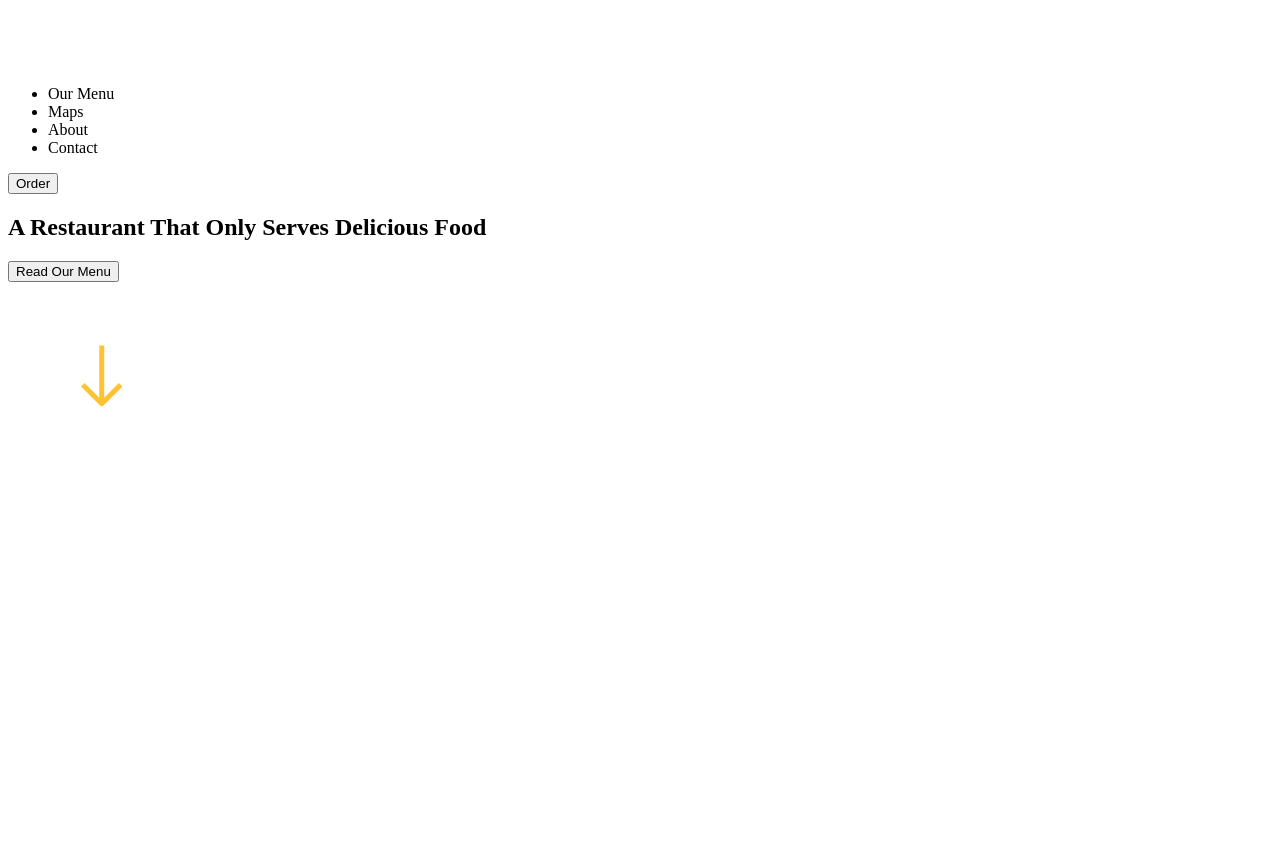
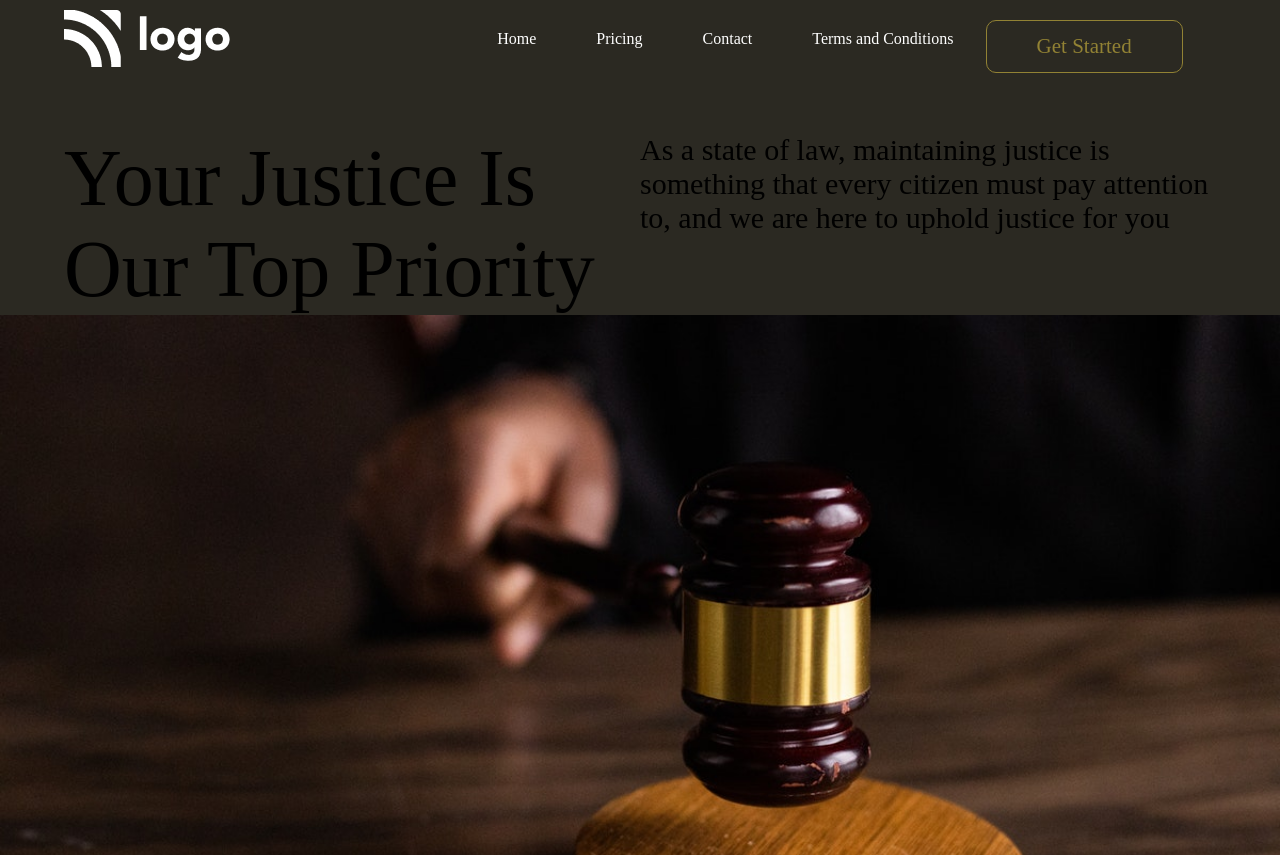
Before and after one commit to sanjayyadavsky/live-class-project-3, a plain HTML site: page index.html in a window 1280 px wide. Before the commit the page ends 800 px from the top, so only its background shows below. Drawn offline with Linux system fonts and the light colour scheme; a web font is replaced by a local one.

Commit message:
final update

```diff
--- a/index.html
+++ b/index.html
@@ -22,39 +22,37 @@
     <title>Document</title>
   </head>
   <body>
+      <nav class="navbar clearfix{">
         <div class="container">
-      <section aria-label="navbar">
-        <nav class="navbar">
-          <div>
-            <img src="./assets/white-logo.png" alt="logo" class="logo" />
+        <div class="logo nav-item">
+          <img src="./assets/white-logo.png" alt="">
         </div>
-          <div>
-            <ul class="list">
-              <li class="list-item">Our Menu</li>
-              <li class="list-item">Maps</li>
-              <li class="list-item">About</li>
-              <li class="list-item">Contact</li>
+        <div class="nav-item">
+          <ul>
+            <li>Home</li>
+            <li>Pricing</li>
+            <li>Contact</li>
+            <li>Terms and Conditions</li>
           </ul>
         </div>
-          <div>
-            <button class="button-small">Order</button>
+        <div class="nav-item">
+          <button>Get Started</button>
+        </div>
       </div>
       </nav>
-      </section>
       <!-- Hero Section -->
-      <section aria-label="hero">
     <div class="hero">
-          <h1 class="hero-heading">
-            A Restaurant That Only Serves Delicious Food
-          </h1>
-          <button class="button-large">Read Our Menu</button>
-          <div class="bottom">
-            <div>
-              <img src="./assets/scrool.png" alt="bottom-logo" />
+      <div class="container">
+        <div class="rightCont">
+          Your Justice Is
+Our Top Priority
+        </div>
+        <div class="leftCont">
+          As a state of law, maintaining justice is something that every citizen must pay attention to, and we are here to uphold justice for you
         </div>
       </div>
+
     </div>
-      </section>
-    </div>
+    <div class="heroimg"></div>
   </body>
 </html>
--- a/sandbox.config.json
+++ /dev/null
@@ -1,3 +0,0 @@
-{
-  "template": "static"
-}
--- a/style.css
+++ b/style.css
@@ -0,0 +1,71 @@
+*{
+    margin: 0px;
+    padding: 0px;
+    box-sizing: border-box;
+    font-family: 'Red Rose';
+}
+.clearfix{
+    clear: both;
+}
+.container{
+    width: 90%;
+    margin: 0 auto;
+}
+.container > div{
+    float: left;
+}
+.container > .nav-item:nth-child(1){
+    width: 20%;
+}
+.container > .nav-item:nth-child(2){
+    width: 60%;
+}
+.container > .nav-item:nth-child(3){
+    width: 20%;
+}
+.navbar{
+    padding-top: 10px;
+    background-color: #2b2922;
+    overflow: hidden;
+}
+div > ul >li{
+    float: left;
+    text-decoration: none;
+    list-style: none;
+    padding: 20px;
+    color: white;
+    margin: 0 10px;
+}
+div>ul{
+    position: relative;
+    left: 25%;
+}
+button{
+    margin-top: 10px;
+    padding: 13px 50px;
+    font-size: 21px;
+    background-color: #2b2922;
+    border: 1px solid #928234;
+    color: #928234;
+    border-radius: 10px;
+}
+.hero{
+    background-color: #2b2922;
+    overflow: hidden;
+    padding-top: 60px;
+
+}
+.rightCont{
+    width: 50%;
+    font-size: 80px;
+}
+.leftCont{
+    width: 50%;
+    font-size: 30px;
+}
+.heroimg{
+    background-image: url(./assets/law_requirements.jpg);
+    height:540px;
+    background-size: cover;
+    background-color: rgb(126, 45, 45);
+}
```
Also changed, not shown: package.json (deleted, +0 -24 lines), assets/law_requirements.jpg (added), assets/scrool.png (deleted), assets/thumbnail.png (renamed from thumbnail.png), 3 other files. Lines whose indentation alone changed are shown as unchanged.
